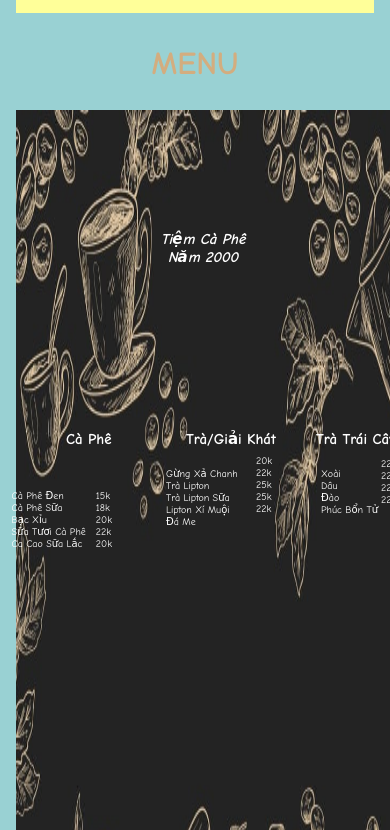
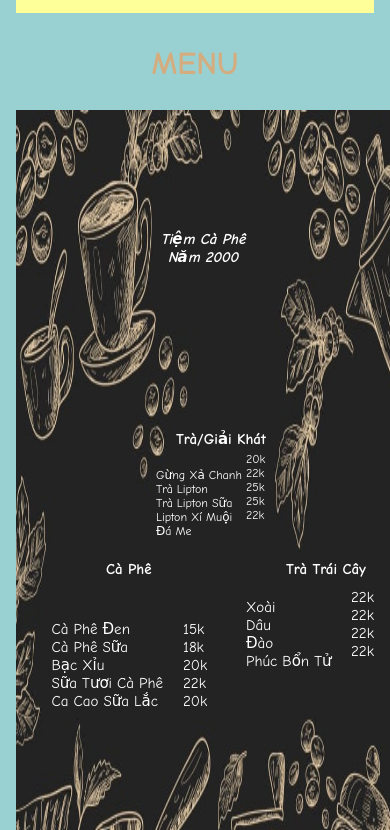
Before and after one commit to BOSS-MO/homecoffee123.github-io, a plain HTML site: page index.html in a window 390 px wide. Shown: the part 1734-2564 px from the top of the page. Drawn offline with nearby package versions, Linux system fonts and the light colour scheme.

Commit message:
Added new  files

```diff
--- a/css/style.css
+++ b/css/style.css
@@ -787,6 +787,7 @@ section{
 
 	.backgrondimg{
 		width:420px;
+		height:900px;
 	}
 
 	.menu-banner {
@@ -797,50 +798,53 @@ section{
 
 	/*Chỉnh Menu thư mục Cà Phê*/
 	.menu-option-1{
-		padding:320px 50px;
+		padding:300px 40px;
+		margin-top:150px;
+		margin-left:50px;
 	}
 
 	.choice{
-		font-size:10px;
+		font-size:15px;
 		padding-left:80px;
 	}
 
 	.price-3{
-		font-size:10px;
-		padding-left:10px;
+		font-size:15px;
+		padding-left:20px;
 	}
 
 	.menu-option-2{
 		font-size:10px;
-		padding:320px 170px;
+		padding:320px 160px;
 	}
 
 	.choice-1{
-		font-size:10px;
+		font-size:12px;
 		padding-left:70px;
 	}
 
 	.price-1 {
-		font-size:10px;
-		padding-top:97px;
+		font-size:12px;
+		padding-top:84px;
 		padding-left:250px;
 		margin-left:-180px;
 
 	}
 
 	.menu-option-3{
-		font-size:10px;
-		padding:320px 300px;
+		font-size:15px;
+		padding:320px 270px;
+		margin-top:130px;
 	}
 
 	.choice-2{
-		font-size:10px;
-		padding-left:45px;
+		font-size:15px;
+		padding-left:0px;
 	}
 
 	.price-2 {
-		font-size:10px;
-		padding-top:77px;
+		font-size:15px;
+		padding-top:53px;
 		margin-left:65px;
 	}
 
```
